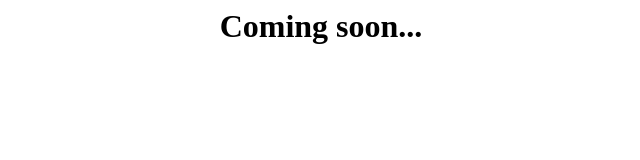
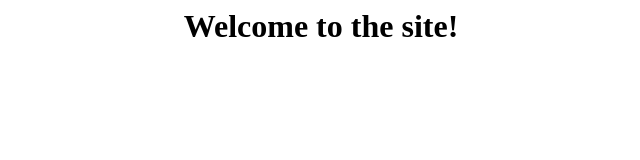
Before and after one commit to paddi-techstuff/paddi-techstuff.github.io, a plain HTML site: page index.html in a window 1280 px wide. Shown: the whole page, without its empty margins (319-959 px from the left). Drawn offline with Linux system fonts and the light colour scheme.

Commit message:
Update index.html

```diff
--- a/index.html
+++ b/index.html
@@ -2,7 +2,12 @@
   <head>
     <title>Begula's site</title>
   </head>
+  <style>
+    .{
+      font-family: sans-serif;
+    }
+  </style>
   <body>
-    <center><h1>Coming soon...</h1></center>
+    <center><h1>Welcome to the site!</h1></center>
   </body>
 </html>
```
